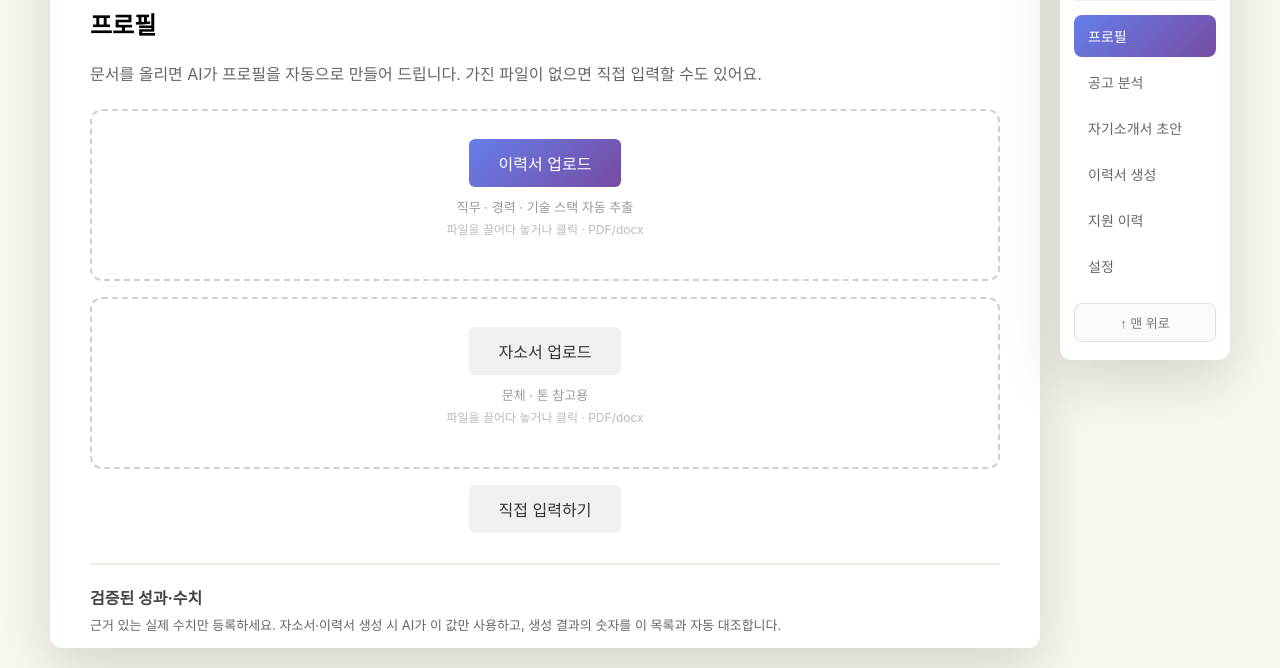
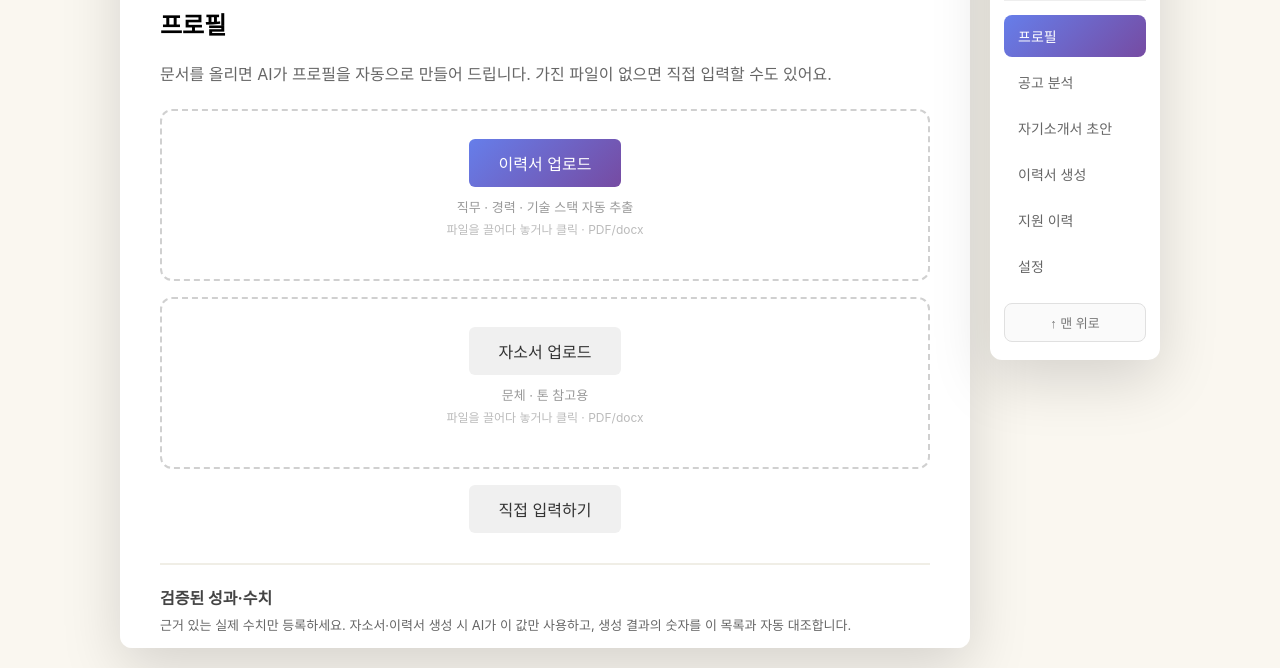
Before and after one commit to LEEHR95/claude-job, a website: page index.html in a window 1280 px wide. Shown: the part 132-800 px from the top of the page. Drawn offline with nearby package versions, Linux system fonts and the light colour scheme.

Commit message:
style: 전체 레이아웃 폭 1180→1040px로 축소 (덜 퍼져 보이게)
Co-Authored-By: Claude Opus 4.8 <noreply@anthropic.com>

```diff
--- a/index.html
+++ b/index.html
@@ -24,7 +24,7 @@
             flex-direction: row-reverse;
             align-items: flex-start;
             gap: 20px;
-            max-width: 1180px;
+            max-width: 1040px;
             margin: 0 auto;
         }
 
```
